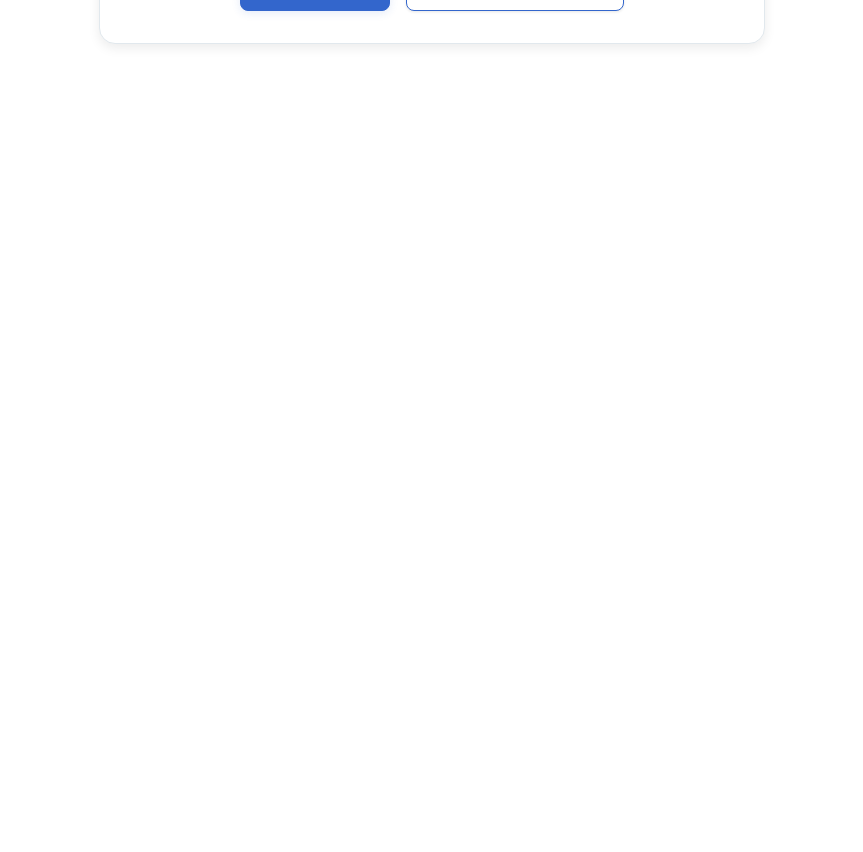
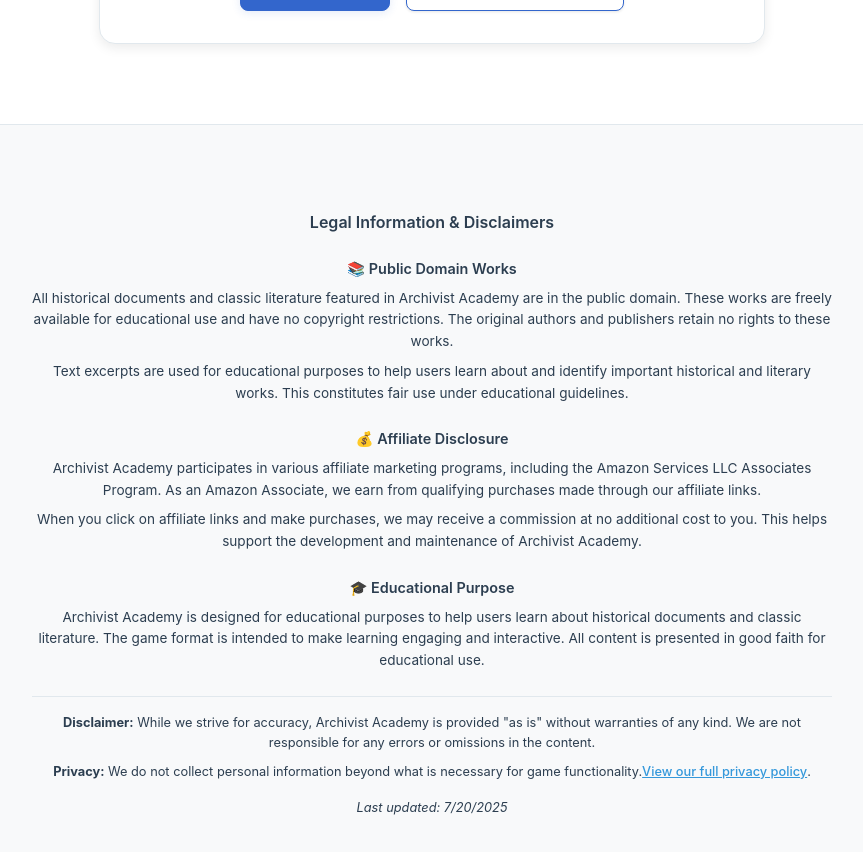
Before and after one commit to tjwebster612/historical-docs-game, a React (Vite) app: page / in a window 1280 px wide. Shown: the part 800-1652 px from the top of the page, without its empty margins (208-1071 px from the left). Before the commit the page ends 940 px from the top, so only its background shows below. Built offline with nearby package versions, Linux system fonts and the light colour scheme.

Commit message:
Add comprehensive legal disclaimers and privacy policy for public domain works and affiliate marketing

```diff
--- a/src/App.jsx
+++ b/src/App.jsx
@@ -3,6 +3,7 @@ import Home from './components/Home.jsx';
 import Game from './components/Game.jsx';
 import Results from './components/Results.jsx';
 import DocumentLibrary from './components/DocumentLibrary.jsx';
+import LegalFooter from './components/LegalFooter.jsx';
 import './App.css';
 
 const APP_TITLE = 'Archivist Academy';
@@ -106,6 +107,9 @@ export default function App() {
         )}
         {screen === 'library' && <DocumentLibrary onBack={handleRestart} />}
       </div>
+
+      {/* Legal Footer */}
+      <LegalFooter />
     </div>
   );
 }
--- a/src/components/AffiliateRecommendations.jsx
+++ b/src/components/AffiliateRecommendations.jsx
@@ -206,9 +206,14 @@ const AffiliateRecommendations = ({ type = 'general', documentId = null }) => {
         fontSize: '0.8rem',
         color: '#6c757d',
         marginTop: '1rem',
-        fontStyle: 'italic'
+        fontStyle: 'italic',
+        padding: '0.75rem',
+        background: '#ffffff',
+        border: '1px solid #e1e8ed',
+        borderRadius: '6px'
       }}>
-        *As an Amazon Associate and affiliate partner, we earn from qualifying purchases.
+        <strong>Affiliate Disclosure:</strong> As an Amazon Associate and affiliate partner, we earn from qualifying purchases.
+        When you click these links and make purchases, we may receive a commission at no additional cost to you.
       </div>
     </div>
   );
--- /dev/null
+++ b/src/components/LegalFooter.jsx
@@ -0,0 +1,104 @@
+import React from 'react';
+
+const LegalFooter = () => {
+  return (
+    <footer style={{
+      background: '#f8f9fa',
+      borderTop: '1px solid #e1e8ed',
+      padding: '2rem 0',
+      marginTop: '3rem',
+      fontSize: '0.85rem',
+      color: '#6c757d',
+      lineHeight: '1.5'
+    }}>
+      <div className="container">
+        <div style={{ maxWidth: 800, margin: '0 auto' }}>
+          <h4 style={{
+            color: '#2c3e50',
+            marginBottom: '1rem',
+            fontSize: '1rem',
+            fontWeight: '600'
+          }}>
+            Legal Information & Disclaimers
+          </h4>
+
+          <div style={{ marginBottom: '1.5rem' }}>
+            <h5 style={{
+              color: '#2c3e50',
+              marginBottom: '0.5rem',
+              fontSize: '0.9rem',
+              fontWeight: '600'
+            }}>
+              📚 Public Domain Works
+            </h5>
+            <p style={{ marginBottom: '0.5rem' }}>
+              All historical documents and classic literature featured in Archivist Academy are in the public domain.
+              These works are freely available for educational use and have no copyright restrictions.
+              The original authors and publishers retain no rights to these works.
+            </p>
+            <p>
+              Text excerpts are used for educational purposes to help users learn about and identify
+              important historical and literary works. This constitutes fair use under educational guidelines.
+            </p>
+          </div>
+
+          <div style={{ marginBottom: '1.5rem' }}>
+            <h5 style={{
+              color: '#2c3e50',
+              marginBottom: '0.5rem',
+              fontSize: '0.9rem',
+              fontWeight: '600'
+            }}>
+              💰 Affiliate Disclosure
+            </h5>
+            <p style={{ marginBottom: '0.5rem' }}>
+              Archivist Academy participates in various affiliate marketing programs, including the Amazon Services LLC Associates Program.
+              As an Amazon Associate, we earn from qualifying purchases made through our affiliate links.
+            </p>
+            <p>
+              When you click on affiliate links and make purchases, we may receive a commission at no additional cost to you.
+              This helps support the development and maintenance of Archivist Academy.
+            </p>
+          </div>
+
+          <div style={{ marginBottom: '1.5rem' }}>
+            <h5 style={{
+              color: '#2c3e50',
+              marginBottom: '0.5rem',
+              fontSize: '0.9rem',
+              fontWeight: '600'
+            }}>
+              🎓 Educational Purpose
+            </h5>
+            <p>
+              Archivist Academy is designed for educational purposes to help users learn about historical documents
+              and classic literature. The game format is intended to make learning engaging and interactive.
+              All content is presented in good faith for educational use.
+            </p>
+          </div>
+
+          <div style={{
+            borderTop: '1px solid #e1e8ed',
+            paddingTop: '1rem',
+            fontSize: '0.8rem',
+            color: '#6c757d'
+          }}>
+            <p style={{ marginBottom: '0.5rem' }}>
+              <strong>Disclaimer:</strong> While we strive for accuracy, Archivist Academy is provided "as is"
+              without warranties of any kind. We are not responsible for any errors or omissions in the content.
+            </p>
+            <p>
+              <strong>Privacy:</strong> We do not collect personal information beyond what is necessary for game functionality.
+              <a href="/privacy" style={{ color: '#3498db', textDecoration: 'underline' }}>View our full privacy policy</a>.
+            </p>
+            <p style={{ marginTop: '1rem', fontStyle: 'italic' }}>
+              Last updated: {new Date().toLocaleDateString()}
+            </p>
+          </div>
+        </div>
+      </div>
+    </footer>
+  );
+};
+
+export default LegalFooter;
```
Also changed, not shown: src/components/PrivacyPolicy.jsx (added, +86 -0 lines).
